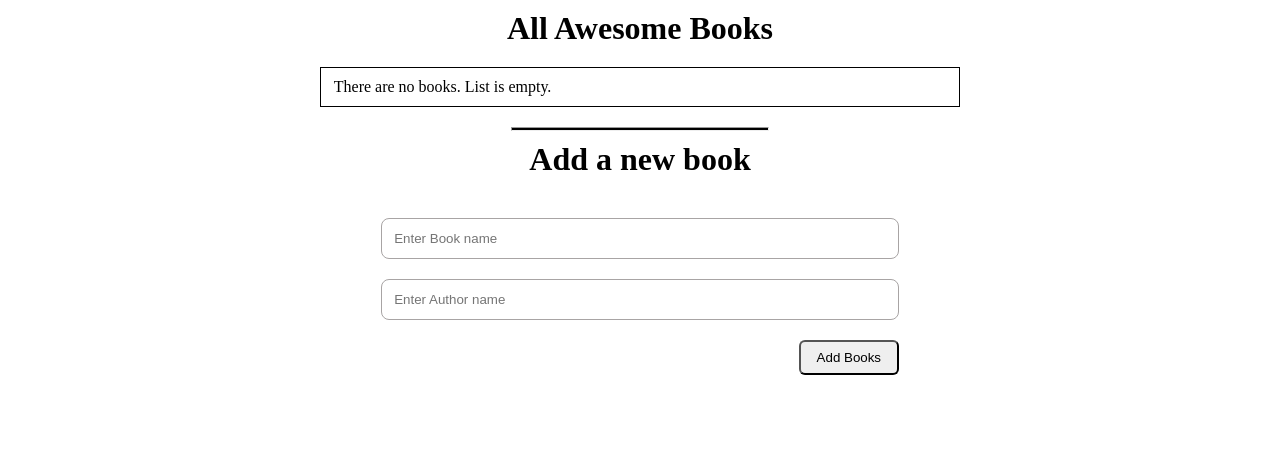
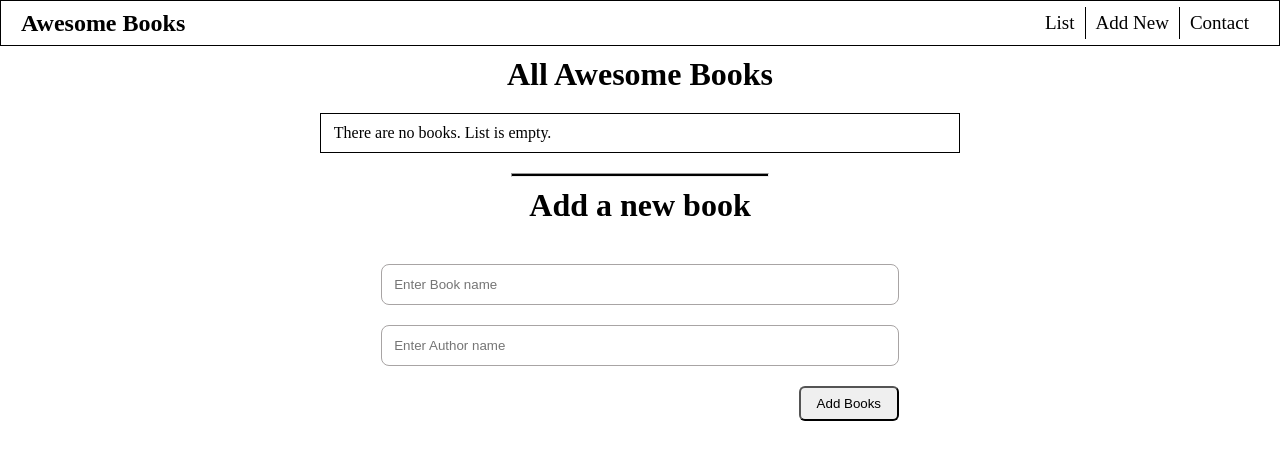
Before and after one commit to ZeenatLawal/Awesome-books, a plain HTML site: page index.html in a window 1280 px wide. Drawn offline with Linux system fonts and the light colour scheme.

Commit message:
Create nav-bar and style it

```diff
--- a/index.html
+++ b/index.html
@@ -8,6 +8,20 @@
     <title>Awesome Books</title>
 </head>
 <body>
+    <header>
+        <nav>
+           <div>
+               <h2>Awesome Books</h2>
+           </div>
+           <div>
+               <ul class="nav-links">
+                   <li>List</li>
+                   <li>Add New</li>
+                   <li>Contact</li>
+                </ul>
+           </div>
+        </nav>
+    </header>
     <h1>All Awesome Books</h1>
     <ul id="display" class="displayBooks"></ul>
     <hr>
--- a/style.css
+++ b/style.css
@@ -1,14 +1,49 @@
-body {
+body,
+header {
   margin: 0;
   padding: 0;
 }
+
+header nav {
+  display: flex;
+  /* flex-direction: row; */
+  height: 40px;
+  margin: 0;
+  border: 1px solid black;
+  align-items: center;
+  justify-content: space-between;
+  padding: 2px 20px;
+}
+
+nav div .nav-links {
+  display: flex;
+  flex-direction: row;
+  list-style-type: none;
+}
+
+nav div .nav-links li {
+  padding: 5px 10px;
+  font-size: 19px;
+  border-right: 1px solid black;
+}
+
+nav div .nav-links li:last-child {
+  border-right: none;
+}
+
+nav div .nav-links li:hover {
+  color: rgb(72, 72, 240);
+}
+/* nav div .nav-links li:nth-child() {
+  border-right: 1px solid black;
+} */
 
 h1 {
   text-align: center;
   margin: 10px;
 }
 
-ul {
+.displayBooks {
   list-style-type: none;
   display: flex;
   flex-direction: column;
@@ -18,14 +53,14 @@ ul {
   margin: 20px 25%;
 }
 
-ul li {
+.displayBooks li {
   display: flex;
   justify-content: space-between;
   padding: 10px 2%;
   width: 96%;
 }
 
-ul li .removeBtn {
+.displayBooks li .removeBtn {
   margin-left: 10px;
   padding: 7px;
   border-radius: 5px;
@@ -39,7 +74,7 @@ form .submitBtn {
   width: 100px;
 }
 
-ul li .removeBtn:hover,
+.displayBooks li .removeBtn:hover,
 form .submitBtn:hover {
   background-color: gray;
   color: white;
@@ -47,7 +82,7 @@ form .submitBtn:hover {
   transform: scale(1.1);
 }
 
-ul li:nth-child(even) {
+.displayBooks li:nth-child(even) {
   background-color: #f2f2f2;
 }
 
```
